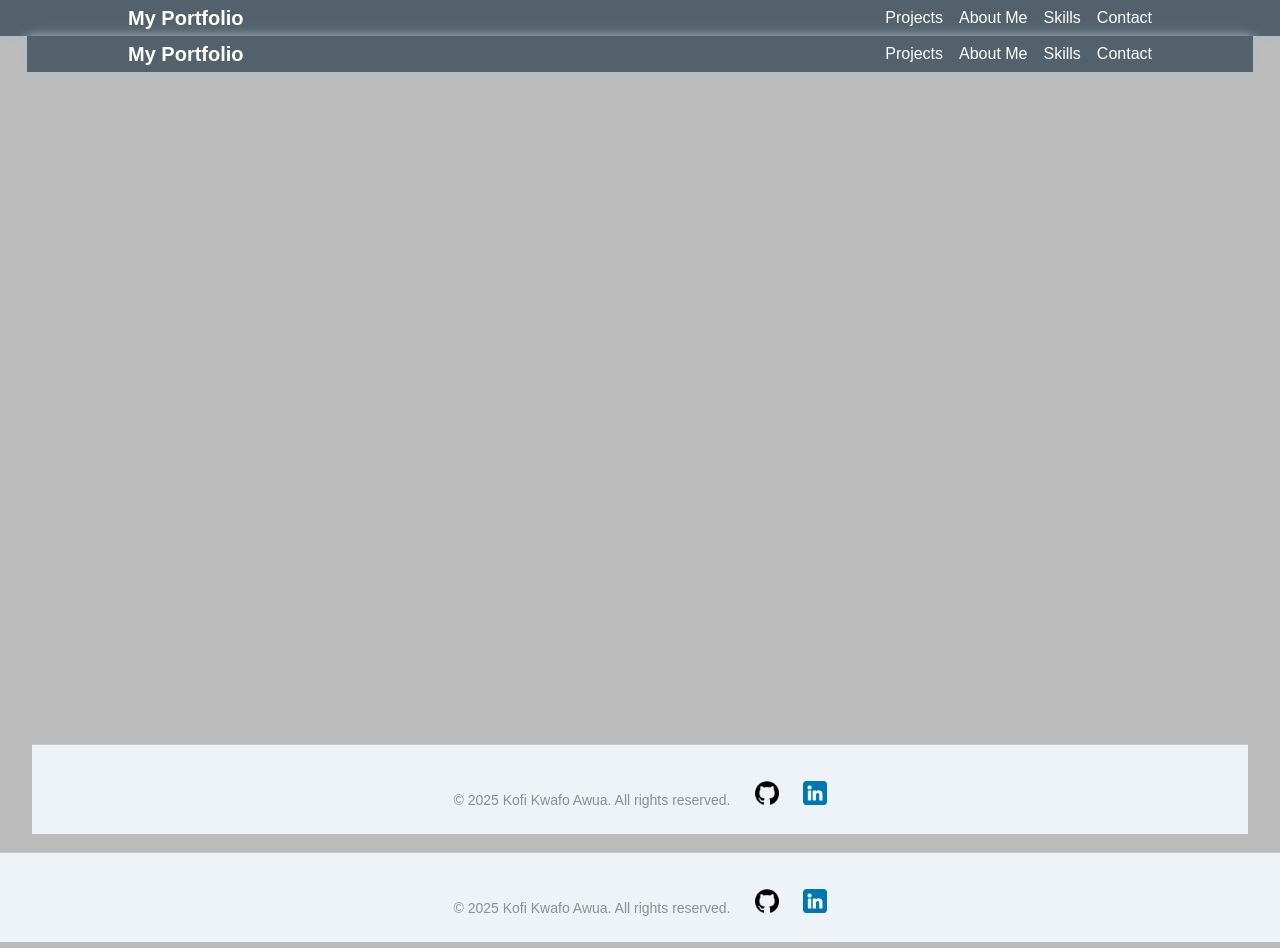
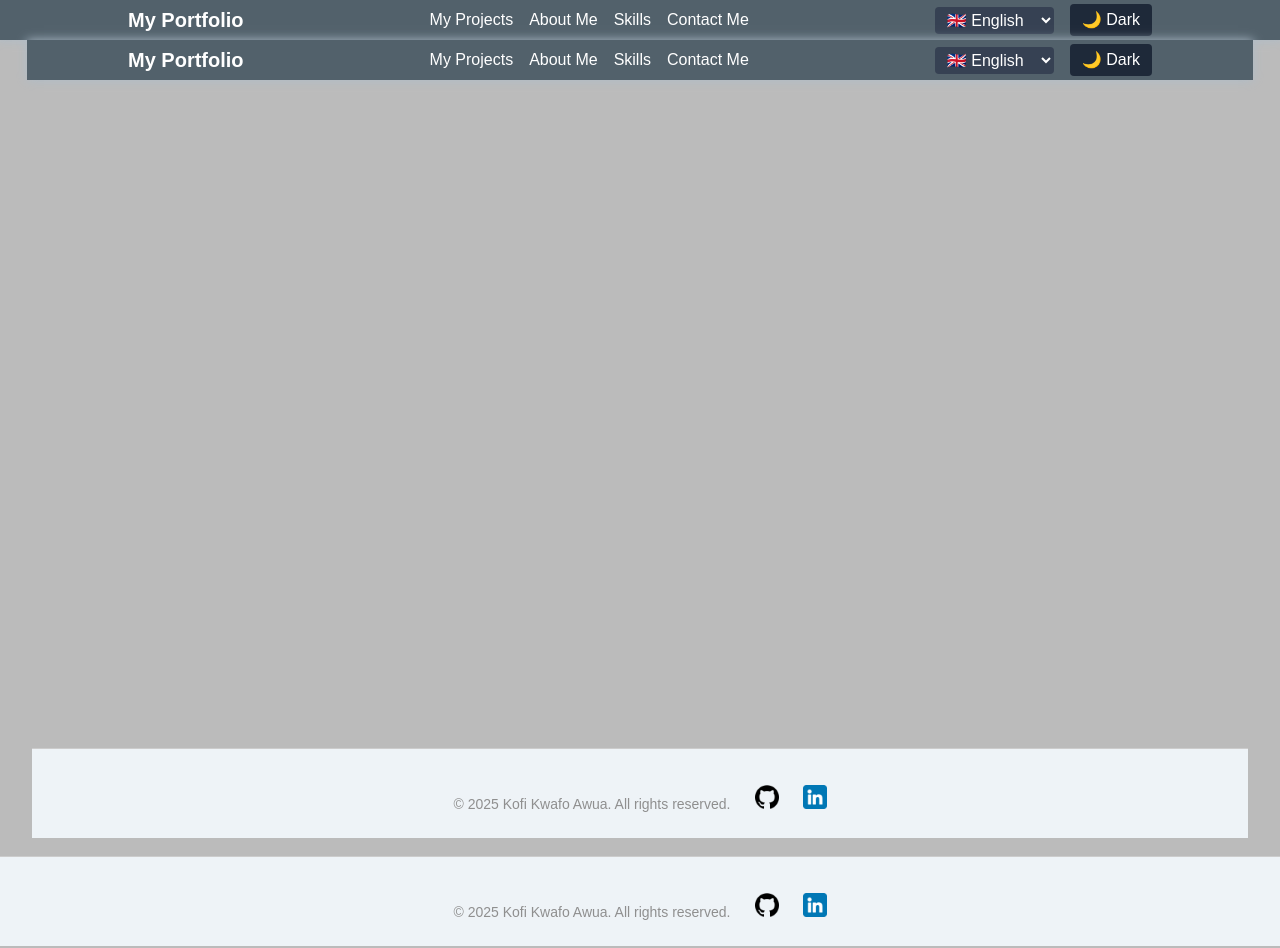
Before and after one commit to Kkwafo/my-portfolio, a Next.js app: page /layout in a window 1280 px wide. Built offline with nearby package versions, Linux system fonts and the light colour scheme.

Commit message:
[feat]-adding i18n & redux

```diff
--- a/package.json
+++ b/package.json
@@ -10,10 +10,15 @@
   },
   "dependencies": {
     "@heroicons/react": "^2.2.0",
+    "@reduxjs/toolkit": "^2.6.0",
     "framer-motion": "^12.4.7",
+    "i18next": "^24.2.2",
     "next": "15.2.0",
+    "next-i18next": "^15.4.2",
     "react": "^19.0.0",
     "react-dom": "^19.0.0",
+    "react-i18next": "^15.4.1",
+    "react-redux": "^9.2.0",
     "react-type-animation": "^3.2.0"
   },
   "devDependencies": {
--- a/src/components/Header.tsx
+++ b/src/components/Header.tsx
@@ -1,26 +1,52 @@
+"use client";
+
 import React from "react";
 import Link from "next/link";
+import { useTranslation } from "react-i18next";
+import { useDispatch, useSelector } from "react-redux";
+import { RootState } from "@/store";
+import { toggleTheme } from '@/store/themeSlice';
 
 const Header: React.FC = () => {
+  const { t, i18n } = useTranslation();
+  const dispatch = useDispatch();
+  const darkMode = useSelector((state: RootState) => state.theme.darkMode);
+
   return (
-    <header className="bg-green-900 text-white p-4 shadow-md">
+    <header className={`p-4 shadow-md transition-all duration-300 ${darkMode ? "bg-gray-900 text-white" : "bg-green-900 text-white"}`}>
       <nav className="flex justify-between items-center max-w-5xl mx-auto">
+        {/* Logo / Home */}
         <Link href="/">
-          <span className="text-xl font-bold cursor-pointer">My Portfolio</span>
+          <span className="text-xl font-bold cursor-pointer">{t("portfolio")}</span>
         </Link>
+
+        {/* Navegación */}
         <div className="space-x-4">
-          <Link href="/projects" className="hover:underline">
-            Projects
-          </Link>
-          <Link href="/about" className="hover:underline">
-            About Me
-          </Link>
-          <Link href="/skills" className="hover:underline">
-            Skills
-          </Link>
-          <Link href="/contact" className="hover:underline">
-            Contact
-          </Link>
+          <Link href="/projects" className="hover:underline">{t("projects")}</Link>
+          <Link href="/about" className="hover:underline">{t("about")}</Link>
+          <Link href="/skills" className="hover:underline">{t("skills")}</Link>
+          <Link href="/contact" className="hover:underline">{t("contact")}</Link>
+        </div>
+
+        {/* Selector de Idioma y Tema */}
+        <div className="flex items-center space-x-4">
+          {/* Selector de Idioma */}
+          <select
+            className="bg-gray-700 text-white px-2 py-1 rounded"
+            onChange={(e) => i18n.changeLanguage(e.target.value)}
+            value={i18n.language}
+          >
+            <option value="en">🇬🇧 English</option>
+            <option value="es">🇪🇸 Español</option>
+          </select>
+
+          {/* Botón para Cambiar Tema */}
+          <button
+            onClick={() => dispatch(toggleTheme())}
+            className="px-3 py-1 bg-gray-800 text-white rounded hover:bg-gray-600 transition-all"
+          >
+            {darkMode ? "☀️ Light" : "🌙 Dark"}
+          </button>
         </div>
       </nav>
     </header>
--- a/src/pages/_app.tsx
+++ b/src/pages/_app.tsx
@@ -2,11 +2,17 @@ import "@/styles/globals.css";
 import type { AppProps } from "next/app";
 import Layout from "./layout";
 import "@/styles/globals.css";
+import "../utils/i18n";
+import { Provider } from 'react-redux';
+import store from '@/store';
 
 export default function MyApp({ Component, pageProps }: AppProps) {
   return (
-    <Layout>
-      <Component {...pageProps} />
-    </Layout>
+    <Provider store={store}>
+      <Layout>
+        <Component {...pageProps} />
+      </Layout>
+    </Provider>
+
   );
 }
--- /dev/null
+++ b/src/store/index.ts
@@ -0,0 +1,15 @@
+import { configureStore } from '@reduxjs/toolkit'
+import themeReducer from './themeSlice'
+import languageReducer from './languageSlice'
+
+const store = configureStore({
+  reducer: {
+    theme: themeReducer,
+    language: languageReducer,
+  },
+})
+
+export type RootState = ReturnType<typeof store.getState>
+export type AppDispatch = typeof store.dispatch
+
+export default store
--- /dev/null
+++ b/src/store/languageSlice.ts
@@ -0,0 +1,16 @@
+import { createSlice } from '@reduxjs/toolkit'
+
+const initialState = { language: 'en' }
+
+const languageSlice = createSlice({
+  name: 'language',
+  initialState,
+  reducers: {
+    setLanguage: (state, action) => {
+      state.language = action.payload
+    },
+  },
+})
+
+export const { setLanguage } = languageSlice.actions
+export default languageSlice.reducer
--- /dev/null
+++ b/src/store/themeSlice.ts
@@ -0,0 +1,16 @@
+import { createSlice } from '@reduxjs/toolkit'
+
+const initialState = { darkMode: false }
+
+const themeSlice = createSlice({
+  name: 'theme',
+  initialState,
+  reducers: {
+    toggleTheme: (state) => {
+      state.darkMode = !state.darkMode
+    },
+  },
+})
+
+export const { toggleTheme } = themeSlice.actions
+export default themeSlice.reducer
--- /dev/null
+++ b/src/utils/i18n.js
@@ -0,0 +1,41 @@
+import i18n from "i18next";
+import { initReactI18next } from "react-i18next";
+
+const resources = {
+  en: {
+    translation: {
+      //Header
+      welcome: "Welcome to my Portfolio",
+      description: "Showcasing my projects and skills.",
+      about: "About Me",
+      contact: "Contact Me",
+      projects: "My Projects",
+      skills: "Skills",
+      portfolio: "My Portfolio",
+      // Agrega más traducciones aquí
+    }
+  },
+  es: {
+    translation: {
+      //Header
+      welcome: "Bienvenido a mi Portafolio",
+      description: "Mostrando mis proyectos y habilidades.",
+      about: "Sobre Mí",
+      contact: "Contáctame",
+      projects: "Mis Proyectos",
+      skills: "Habilidades",
+      portfolio: "Mi Portafolio",
+
+      // Agrega más traducciones aquí
+    }
+  }
+};
+
+i18n.use(initReactI18next).init({
+  resources,
+  lng: "en", // Idioma por defecto
+  fallbackLng: "en", // Si no encuentra el idioma, usa inglés
+  interpolation: { escapeValue: false }
+});
+
+export default i18n;
```
Also changed, not shown: 1 other file (tests, documents, lock files or other folders).
